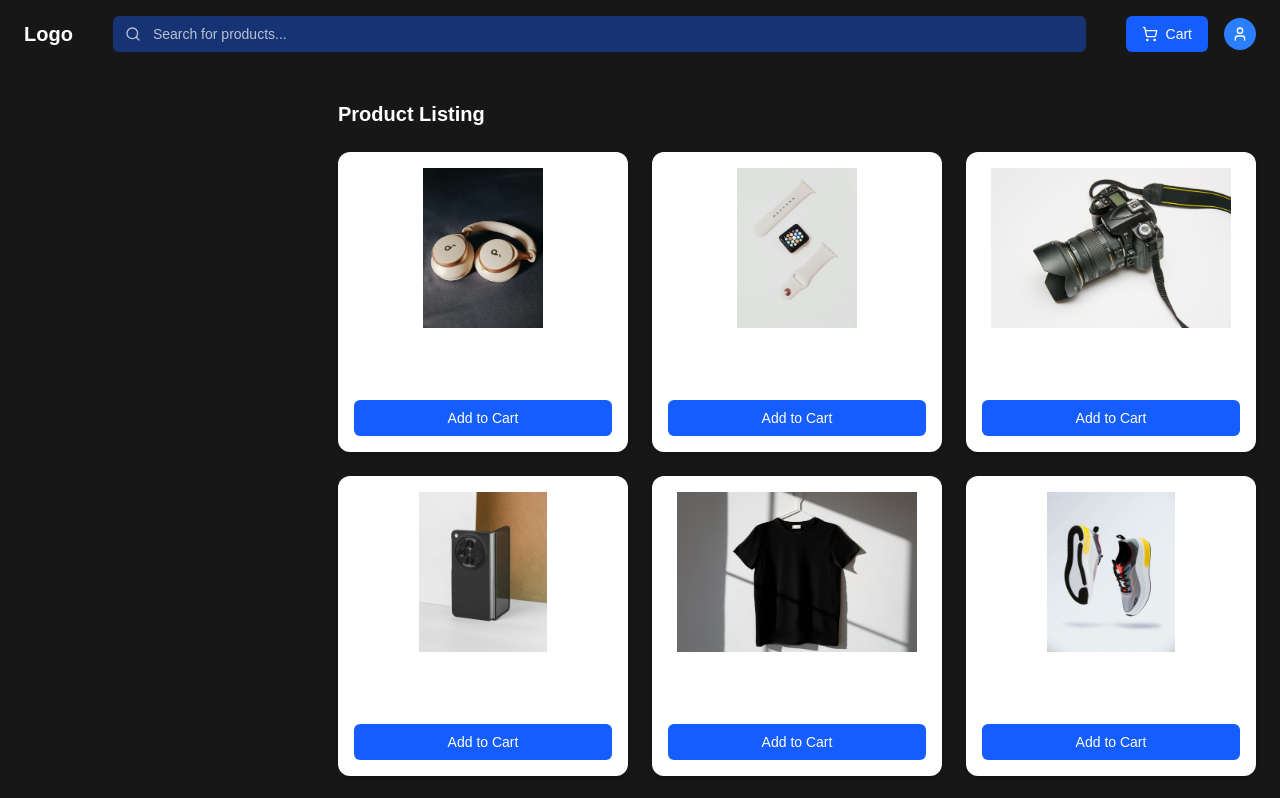
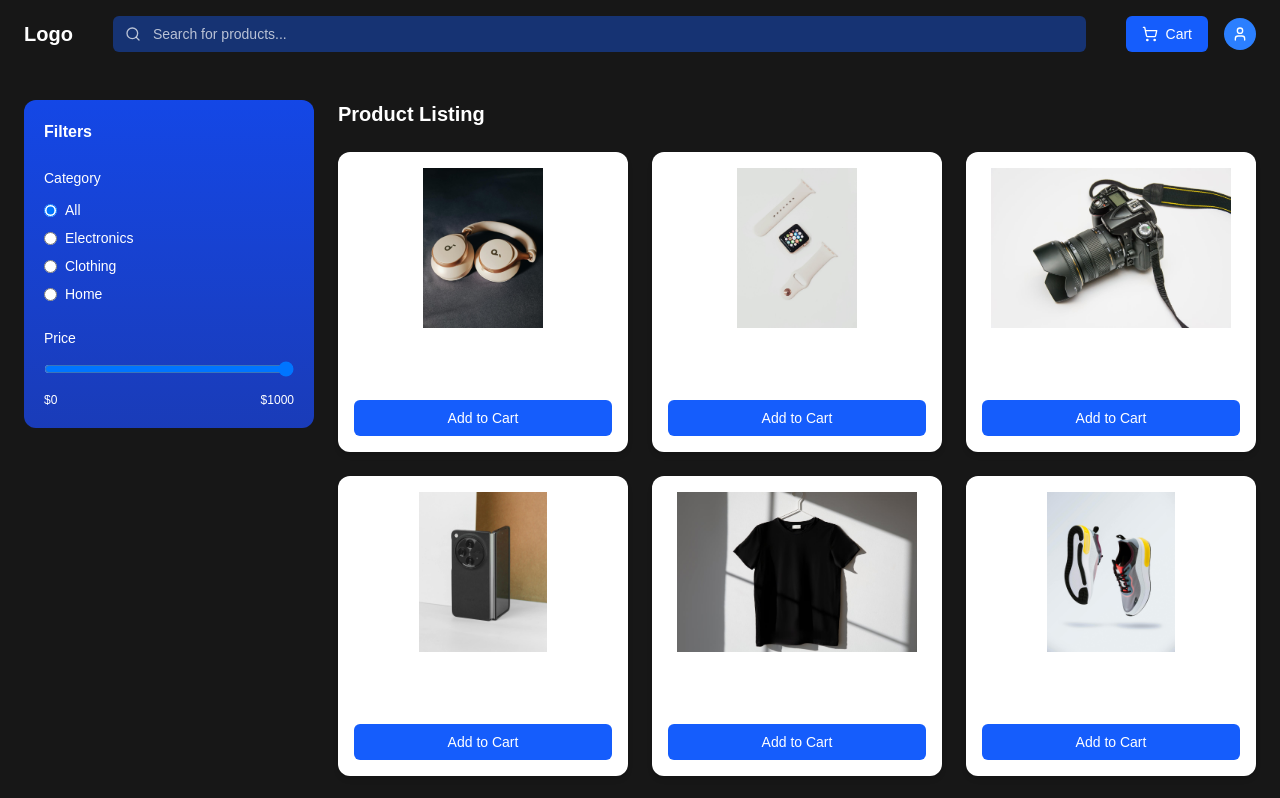
Before and after one commit to sujalahuja01/whatbytes-assignment, a Next.js app: page / in a window 1280 px wide. Shown: the top 798 px of the page. Built offline with nearby package versions, Linux system fonts and the light colour scheme.

Commit message:
implement category and price filtering logic

```diff
--- a/app/page.tsx
+++ b/app/page.tsx
@@ -1,19 +1,47 @@
+"use client";
+
+import { useState } from "react";
 import ProductCard from "@/components/ProductCard";
+import Filters from "@/components/Filters";
 import { products } from "@/data/products";
 
+type Category = "all" | "electronics" | "clothing" | "home";
+
 export default function Home() {
+  const [category, setCategory] = useState<Category>("all");
+  const [price, setPrice] = useState(1000);
+
+  const filteredProducts = products.filter((product) => {
+    const categoryMatch = category === "all" || product.category === category;
+
+    const priceMatch = product.price <= price;
+
+    return categoryMatch && priceMatch;
+  });
+
   return (
     <div className="max-w-7xl mx-auto px-6 py-8 grid grid-cols-12 gap-6">
-      <aside className="col-span-12 md:col-span-3"></aside>
+      <aside className="col-span-12 lg:col-span-3">
+        <Filters
+          category={category}
+          setCategory={setCategory}
+          price={price}
+          setPrice={setPrice}
+        />
+      </aside>
 
-      <section className="col-span-12 md:col-span-9">
+      <section className="col-span-12 lg:col-span-9">
         <h2 className="text-xl font-semibold mb-6">Product Listing</h2>
 
-        <div className="grid grid-cols-1 sm:grid-cols-2 lg:grid-cols-3 gap-6">
-          {products.map((product) => (
-            <ProductCard key={product.id} product={product} />
-          ))}
-        </div>
+        {filteredProducts.length === 0 ? (
+          <p className="text-gray-500">No products found.</p>
+        ) : (
+          <div className="grid grid-cols-1 sm:grid-cols-2 lg:grid-cols-3 gap-6">
+            {filteredProducts.map((product) => (
+              <ProductCard key={product.id} product={product} />
+            ))}
+          </div>
+        )}
       </section>
     </div>
   );
--- /dev/null
+++ b/components/Filters.tsx
@@ -0,0 +1,64 @@
+"use client";
+
+type Category = "all" | "electronics" | "clothing" | "home";
+
+type FiltersProps = {
+  category: Category;
+  setCategory: (value: Category) => void;
+  price: number;
+  setPrice: (value: number) => void;
+};
+
+const categories: Category[] = ["all", "electronics", "clothing", "home"];
+
+export default function Filters({
+  category,
+  setCategory,
+  price,
+  setPrice,
+}: FiltersProps) {
+  return (
+    <div className="bg-gradient-to-b from-blue-700 to-blue-800 text-white rounded-xl p-5">
+      <h3 className="font-semibold mb-6">Filters</h3>
+
+      <div className="mb-6">
+        <p className="text-sm mb-3">Category</p>
+
+        <div className="space-y-2 text-sm">
+          {categories.map((item) => (
+            <label
+              key={item}
+              className="flex items-center gap-2 cursor-pointer"
+            >
+              <input
+                type="radio"
+                name="category"
+                checked={category === item}
+                onChange={() => setCategory(item)}
+              />
+              <span className="capitalize">{item}</span>
+            </label>
+          ))}
+        </div>
+      </div>
+
+      <div>
+        <p className="text-sm mb-3">Price</p>
+
+        <input
+          type="range"
+          min={0}
+          max={1000}
+          value={price}
+          onChange={(e) => setPrice(Number(e.target.value))}
+          className="w-full"
+        />
+
+        <div className="flex justify-between text-xs mt-2">
+          <span>$0</span>
+          <span>${price}</span>
+        </div>
+      </div>
+    </div>
+  );
+}
```
